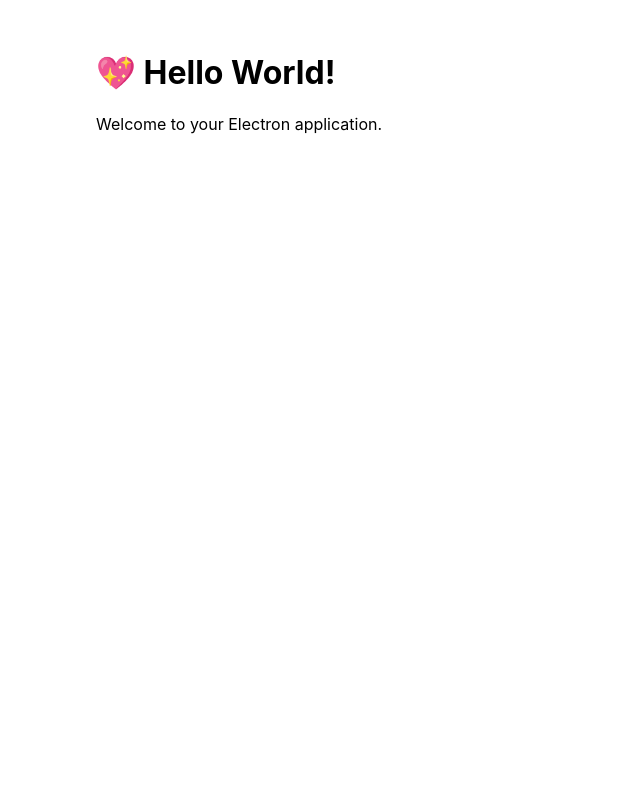
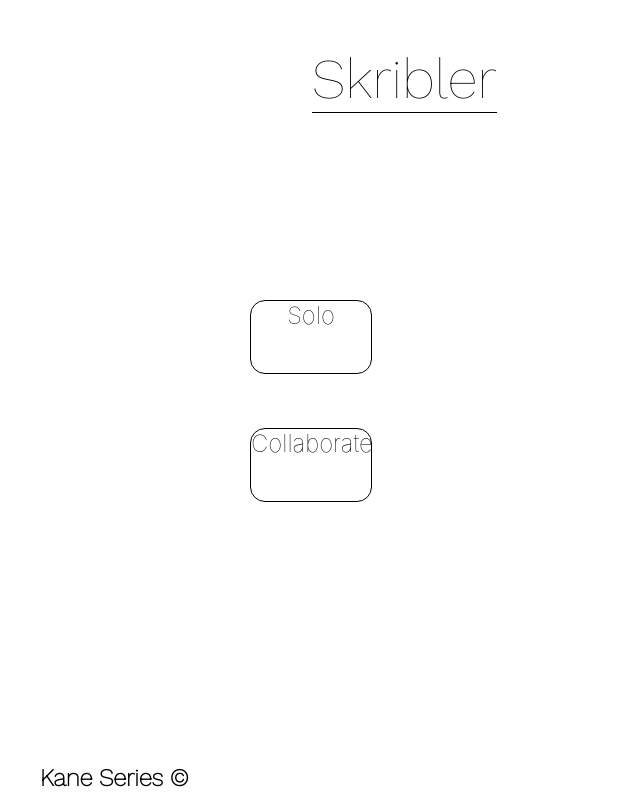
Before and after one commit to Kane-Series-Studio/Skribler, an Electron app: page src/index.html in a window 800 px wide. Shown: the whole page, without its empty margins (0-640 px from the left). Drawn offline with nearby package versions, Linux system fonts and the light colour scheme.

Commit message:
main menu style

```diff
--- a/src/index.css
+++ b/src/index.css
@@ -1,6 +1,65 @@
+@import url('https://fonts.googleapis.com/css2?family=Lato:wght@100&display=swap');
+@import url('https://fonts.googleapis.com/css2?family=Lato:wght@100&family=Work+Sans:wght@100&display=swap');
 body {
   font-family: -apple-system, BlinkMacSystemFont, "Segoe UI", Roboto, Helvetica, Arial, sans-serif;
   margin: auto;
   max-width: 38rem;
   padding: 2rem;
+  user-select: none;
 }
+.type-selector-btn{
+  border: 1px solid black;
+  border-radius: 15px;
+  cursor: pointer;
+}
+#solo_btn{
+  position: absolute;
+  width: 15vw;
+  height: 9vh;
+  top: 50vh;
+  left: 50vw;
+  text-align: center;
+  display: inline;
+  margin: -100px 0 0 -150px;
+  font-size: 3vw;
+  font-weight: lighter;
+  transition: .7s;
+}
+#solo_btn:hover{
+  transition: 1s;
+  box-shadow: 3px 3px 3px 3px black;
+}
+
+#colab_btn{
+  position: absolute;
+  width: 15vw;
+  height: 9vh;
+  top: 66vh;
+  left: 50vw;
+  text-align: center;
+  display: inline;
+  margin: -100px 0 0 -150px;
+  font-size: 3vw;
+  font-weight: lighter;
+  transition: .7s;
+}
+#colab_btn:hover{
+  transition: 1s;
+  box-shadow: 3px 3px 3px 3px black;
+}
+#titler{
+  position: absolute;
+  font-family: 'Work Sans', sans-seri;
+  font-weight:20;
+  left: 39%;
+  top: 1%;
+  border-bottom: .5px solid black;
+  font-size: 7vw;
+}
+#copyright{
+  position: absolute;
+  top: 93vh;
+  left: 5vw;
+  font-family: 'Work Sans', sans-seri;
+;
+}
--- a/src/index.html
+++ b/src/index.html
@@ -6,7 +6,16 @@
     <link rel="stylesheet" href="index.css">
   </head>
   <body>
-    <h1>💖 Hello World!</h1>
-    <p>Welcome to your Electron application.</p>
+    <h1 id="titler">Skribler</h1>
+    <div id="type-selector">
+      <a id="solo_btn" class="type-selector-btn">Solo</a>
+      <a id="colab_btn"class="type-selector-btn">Collaborate</a>
+    </div>
+    <footer>
+      <section>
+        <h1 id="copyright">Kane Series &COPY;</h1>
+
+      </section>
+    </footer>
   </body>
 </html>
```
